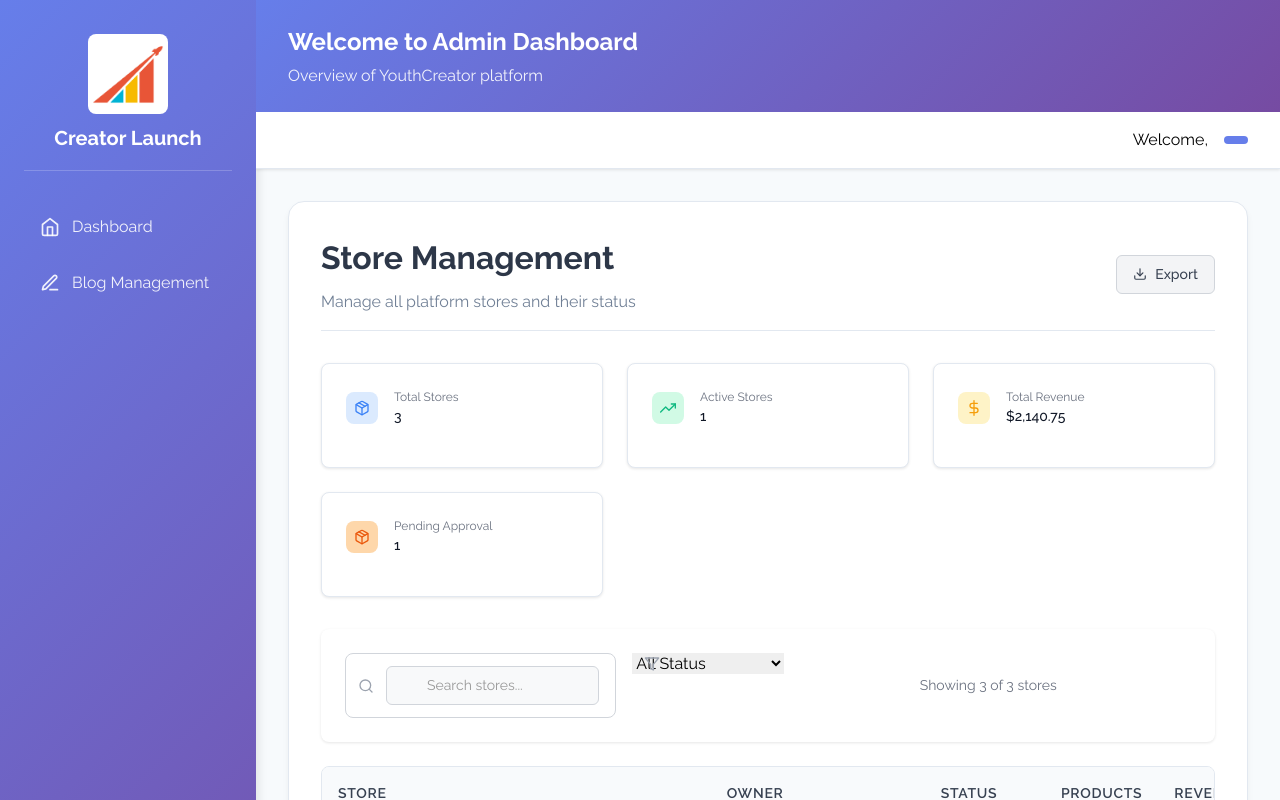
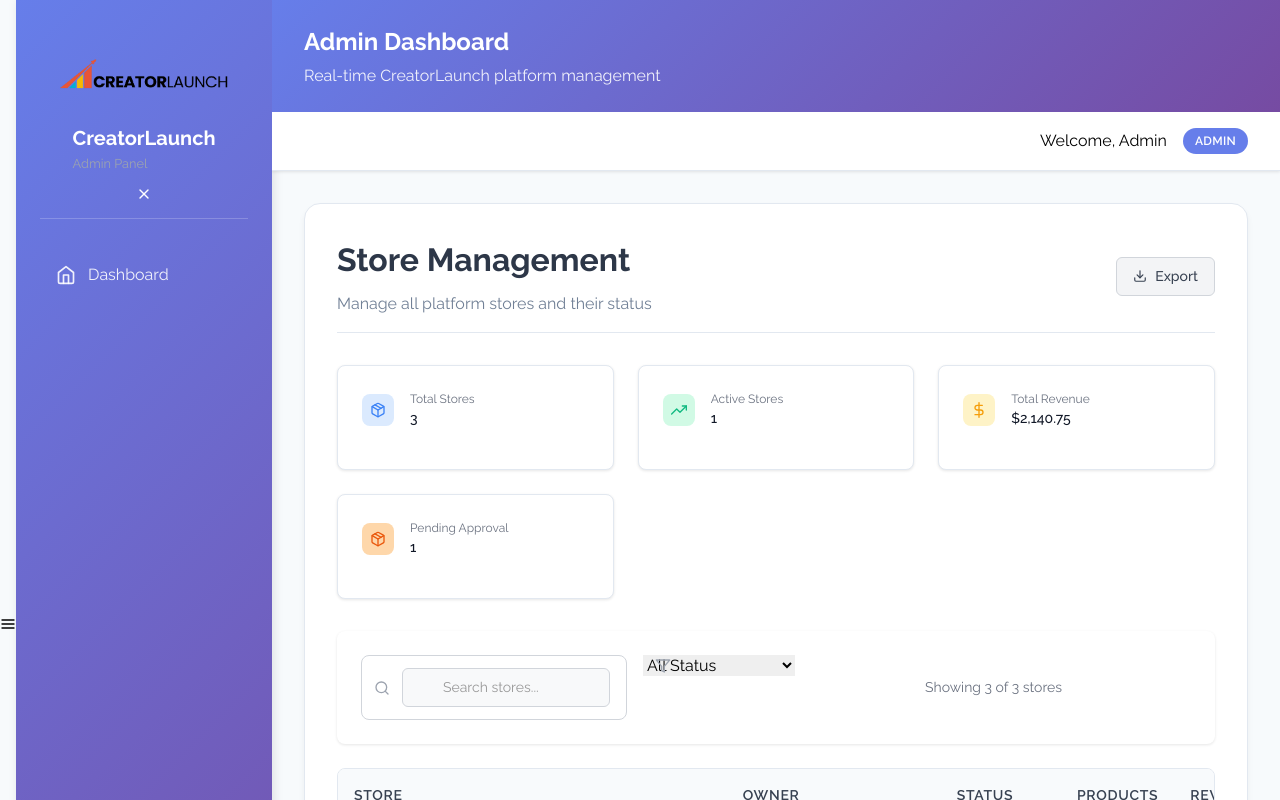
Before and after one commit to AdminYouthCreator/CreatorLaunch, a Next.js app in the folder frontend/: page /admin/stores in a window 1280 px wide. Shown: the top 800 px of the page. Built offline with nearby package versions, Linux system fonts and the light colour scheme.

Commit message:
Refactor AdminLayout component and update menu items

```diff
--- a/frontend/components/admin/AdminLayout.tsx
+++ b/frontend/components/admin/AdminLayout.tsx
@@ -1,115 +1,111 @@
 import React, { ReactNode, useState } from 'react';
 import Link from 'next/link';
+import { useRouter } from 'next/router';
 import { useAdminAuth } from '@/hooks/useAdminAuth';
 import {
   FiUsers,
   FiShoppingBag,
   FiBarChart,
-  FiSettings,
   FiLogOut,
   FiMenu,
   FiX,
   FiHome,
-  FiKey,
-  FiShield,
-  FiEdit3
 } from 'react-icons/fi';
 
-// ################## ----- ADMIN LAYOUT PROPS ----- ##################
-// Props interface for the admin layout component
-// ################################################################
 interface AdminLayoutProps {
   children: ReactNode;
 }
 
-// ################## ----- SIDEBAR MENU ITEMS ----- ##################
-// Navigation menu items for the admin sidebar
-// ################################################################
 const menuItems = [
   {
     href: '/admin',
     icon: FiHome,
     label: 'Dashboard',
-    permission: null
+    permission: null,
   },
   {
     href: '/admin/users',
     icon: FiUsers,
-    label: 'Users Management',
-    permission: 'users.read'
+    label: 'Users & Invites',
+    permission: 'users.read',
   },
   {
     href: '/admin/stores',
     icon: FiShoppingBag,
-    label: 'Store Management',
-    permission: 'stores.read'
-  },
-  {
-    href: '/admin/blog',
-    icon: FiEdit3,
-    label: 'Blog Management',
-    permission: null
+    label: 'Stores',
+    permission: 'stores.read',
   },
   {
     href: '/admin/analytics',
     icon: FiBarChart,
     label: 'Analytics',
-    permission: 'analytics.read'
+    permission: 'analytics.read',
   },
-  {
-    href: '/admin/passwords',
-    icon: FiKey,
-    label: 'Password Management',
-    permission: 'users.write'
-  },
-  {
-    href: '/admin/permissions',
-    icon: FiShield,
-    label: 'Permissions',
-    permission: 'users.write'
-  },
-  {
-    href: '/admin/settings',
-    icon: FiSettings,
-    label: 'Settings',
-    permission: 'settings.read'
-  }
 ];
 
-// ################## ----- ADMIN LAYOUT COMPONENT ----- ##################
-// Main layout component for admin pages
-// Provides sidebar navigation and header
-// ####################################################################
 const AdminLayout: React.FC<AdminLayoutProps> = ({ children }) => {
   const { admin, logout, hasPermission } = useAdminAuth();
   const [sidebarOpen, setSidebarOpen] = useState(false);
+  const router = useRouter();
 
   const handleLogout = () => {
     logout();
+    router.push('/admin');
   };
 
   return (
     <div className="admin-layout">
-      {/* Sidebar */}
+      <button
+        className="admin-mobile-menu-btn"
+        onClick={() => setSidebarOpen(true)}
+        aria-label="Open admin menu"
+      >
+        <FiMenu />
+      </button>
+
+      {sidebarOpen && (
+        <button
+          className="admin-mobile-overlay"
+          onClick={() => setSidebarOpen(false)}
+          aria-label="Close admin menu"
+        />
+      )}
+
       <div className={`admin-sidebar ${sidebarOpen ? 'mobile-open' : ''}`}>
         <div className="admin-sidebar-header">
-          <img src="/assets/logo.png" alt="YouthCreator" className="admin-logo" />
-          <h2>Creator Launch</h2>
+          <img src="/assets/header-logo.png" alt="CreatorLaunch" className="admin-logo" />
+          <div>
+            <h2>CreatorLaunch</h2>
+            <p style={{ color: '#9ca3af', fontSize: '0.8rem' }}>Admin Panel</p>
+          </div>
+
+          <button
+            className="admin-mobile-close"
+            onClick={() => setSidebarOpen(false)}
+            aria-label="Close admin menu"
+          >
+            <FiX />
+          </button>
         </div>
 
         <nav className="admin-nav">
           <ul>
             {menuItems.map((item) => {
-              // Check if user has permission for this menu item
               if (item.permission && !hasPermission(item.permission)) {
                 return null;
               }
+
+              const active =
+                item.href === '/admin'
+                  ? router.pathname === '/admin'
+                  : router.pathname.startsWith(item.href);
 
               return (
                 <li key={item.href}>
                   <Link
                     href={item.href}
                     onClick={() => setSidebarOpen(false)}
+                    className={active ? 'active' : ''}
                   >
                     <item.icon />
                     {item.label}
@@ -120,7 +116,6 @@ const AdminLayout: React.FC<AdminLayoutProps> = ({ children }) => {
           </ul>
         </nav>
 
-        {/* Logout Button */}
         <div className="admin-sidebar-footer">
           <button onClick={handleLogout} className="admin-sidebar-logout">
             <FiLogOut />
@@ -129,26 +124,20 @@ const AdminLayout: React.FC<AdminLayoutProps> = ({ children }) => {
         </div>
       </div>
 
-      {/* Main content */}
       <div className="admin-main">
-        {/* Header */}
         <header className="admin-header">
-          {/* Welcome Section */}
           <div className="admin-welcome">
-            <h2>Welcome to Admin Dashboard</h2>
-            <p>Overview of YouthCreator platform</p>
+            <h2>Admin Dashboard</h2>
+            <p>Real-time CreatorLaunch platform management</p>
           </div>
 
           <div className="admin-user-info">
-            <span>Welcome, {admin?.name}</span>
-            <span className="admin-role-badge">{admin?.role}</span>
+            <span>Welcome, {admin?.name || admin?.email || 'Admin'}</span>
+            <span className="admin-role-badge">{admin?.role || 'Admin'}</span>
           </div>
         </header>
 
-        {/* Page content */}
-        <div>
-          {children}
-        </div>
+        <div>{children}</div>
       </div>
     </div>
   );
```
